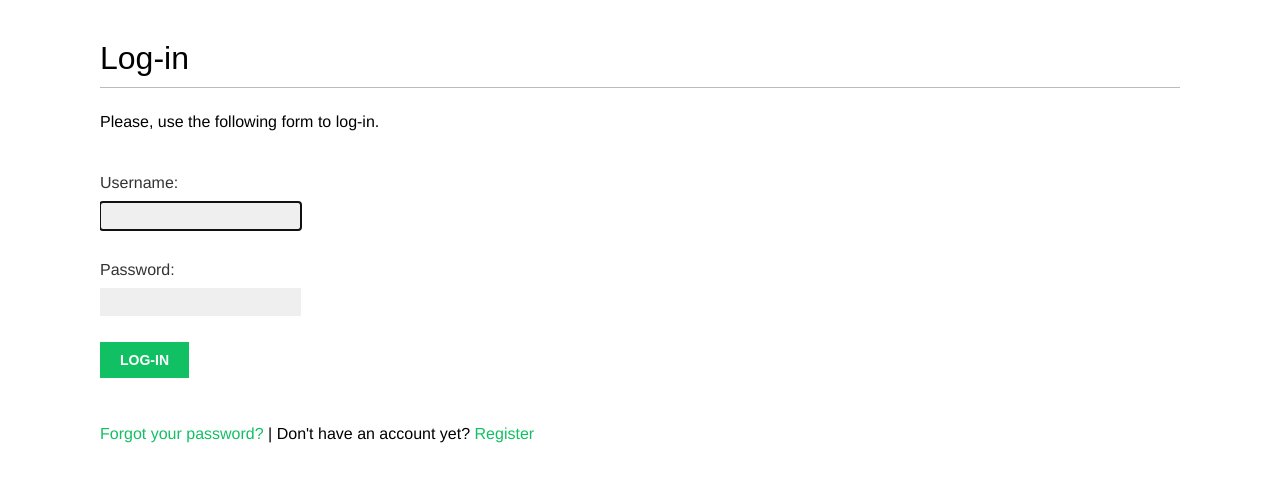
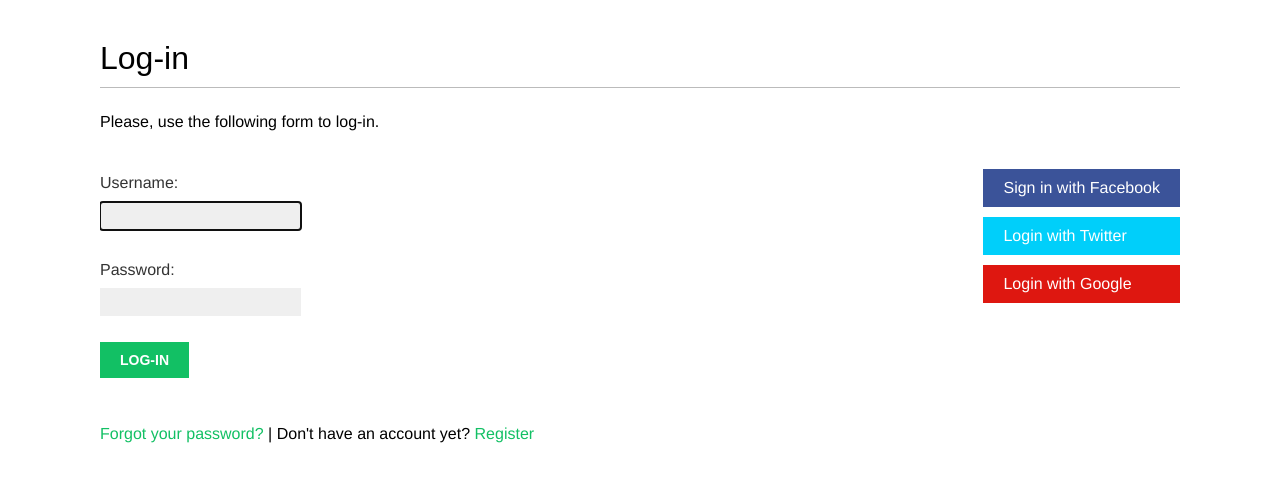
Before and after one commit to julesc00/social2, a Django app: page /account/login/ in a window 1280 px wide. Shown: the part 47-529 px from the top of the page. Run offline with Django 3.2, Linux system fonts and the light colour scheme; some web fonts are replaced.

Commit message:
Started to implement social authenticatio, WIP.

```diff
--- a/account/templates/registration/login.html
+++ b/account/templates/registration/login.html
@@ -25,4 +25,19 @@
             | Don't have an account yet? <a href="{% url 'account:register' %}">Register</a>
         </p>
     </div>
+
+    <!-- Social -->
+    <div class="social">
+        <ul>
+            <li class="facebook">
+                <a href="{% url 'social:begin' 'facebook' %}">Sign in with Facebook</a>
+            </li>
+            <li class="twitter">
+                <a href="{% url 'social:begin' 'twitter' %}">Login with Twitter</a>
+            </li>
+            <li class="google">
+                <a href="{% url 'social:begin' 'google-oauth2' %}">Login with Google</a>
+            </li>
+        </ul>
+    </div>
 {% endblock %}
--- a/social/urls.py
+++ b/social/urls.py
@@ -7,6 +7,7 @@ from django.conf.urls.static import static
 urlpatterns = [
     path('admin/', admin.site.urls),
     path("account/", include("account.urls")),
+    path("social-auth/", include("social_django.urls", namespace="social")),
 ]
 
 if settings.DEBUG:
```
Also changed, not shown: social/settings.py (+13 -1 lines), 2 other files.
